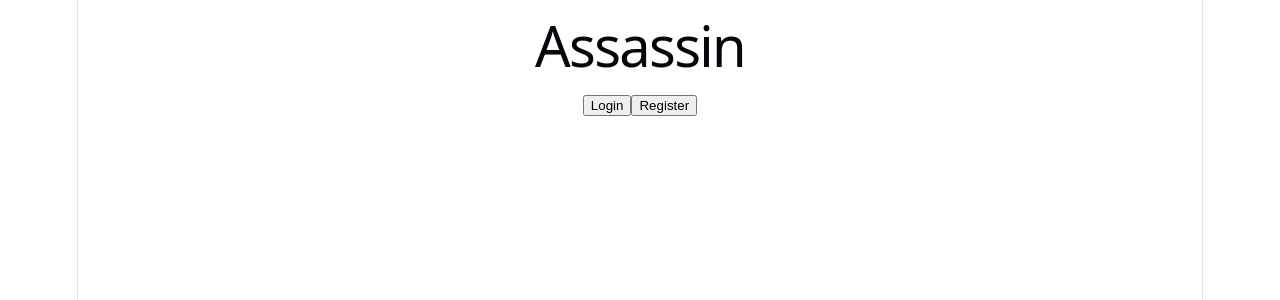
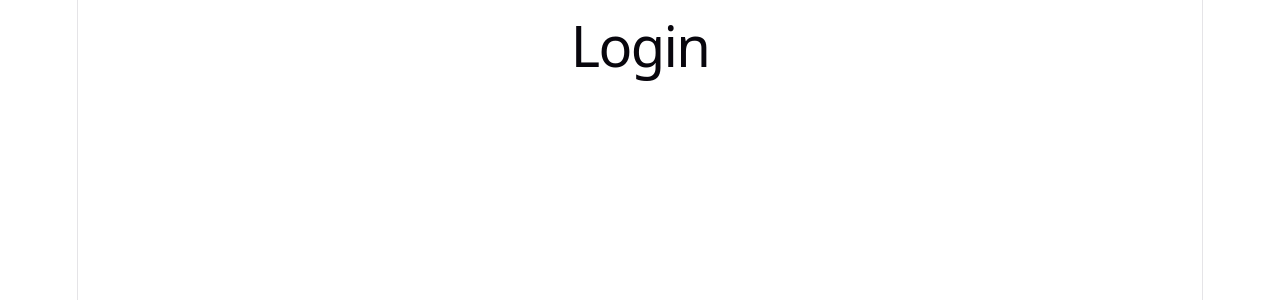
Before and after one commit to zenomony/Assasssin, a React (Vite) app in the folder frontend/: page /login in a window 1280 px wide. Shown: the top 300 px of the page. Built offline with nearby package versions, Linux system fonts and the light colour scheme.

Commit message:
Adding navigation to Login and Register Pages

```diff
--- a/frontend/src/App.tsx
+++ b/frontend/src/App.tsx
@@ -1,7 +1,19 @@
+import { BrowserRouter, Routes, Route } from "react-router-dom";
+
 import HomePage from "./pages/HomePage";
+import LoginPage from "./pages/LoginPage";
+import RegisterPage from "./pages/RegisterPage"
 
 function App(){
-  return <HomePage />;
+  return(
+    <BrowserRouter>
+      <Routes>
+        <Route path="/" element={<HomePage />} />
+        <Route path="/login" element={<LoginPage />} />
+        <Route path="/register" element={<RegisterPage />} />
+      </Routes>
+    </BrowserRouter>
+  );
 }
 
 export default App;
--- a/frontend/src/pages/HomePage.tsx
+++ b/frontend/src/pages/HomePage.tsx
@@ -1,11 +1,21 @@
+import { Link } from "react-router-dom";
+
 export default function HomePage() {
   return (
     <div>
       <h1>Assassin</h1>
 
-      <button>Login</button>
+      <div>
+        <Link to="/login">
+            <button>Login</button>
+        </Link>
+      </div>
 
-      <button>Register</button>
+      <div>
+        <Link to="/register">
+            <button>Register</button>
+        </Link>
+      </div>
     </div>
   );
 }
--- a/frontend/src/pages/LoginPage.tsx
+++ b/frontend/src/pages/LoginPage.tsx
@@ -0,0 +1,7 @@
+export default function LoginPage(){
+    return(
+        <div>
+            <h1>Login</h1>
+        </div>
+    );
+}
--- a/frontend/src/pages/RegisterPage.tsx
+++ b/frontend/src/pages/RegisterPage.tsx
@@ -0,0 +1,7 @@
+export default function RegisterPage(){
+    return(
+        <div>
+            <h1>Register</h1>
+        </div>
+    );
+}
```
